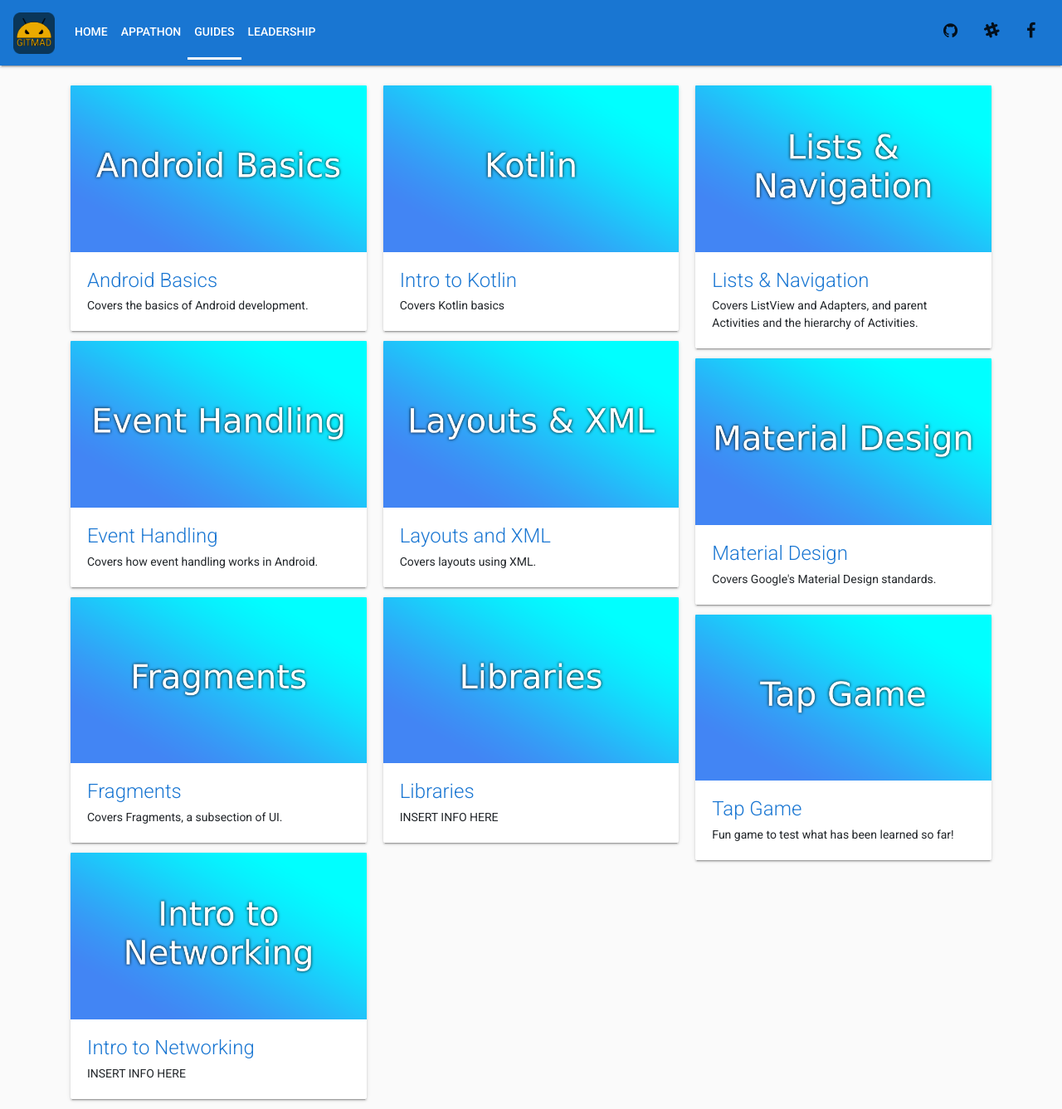
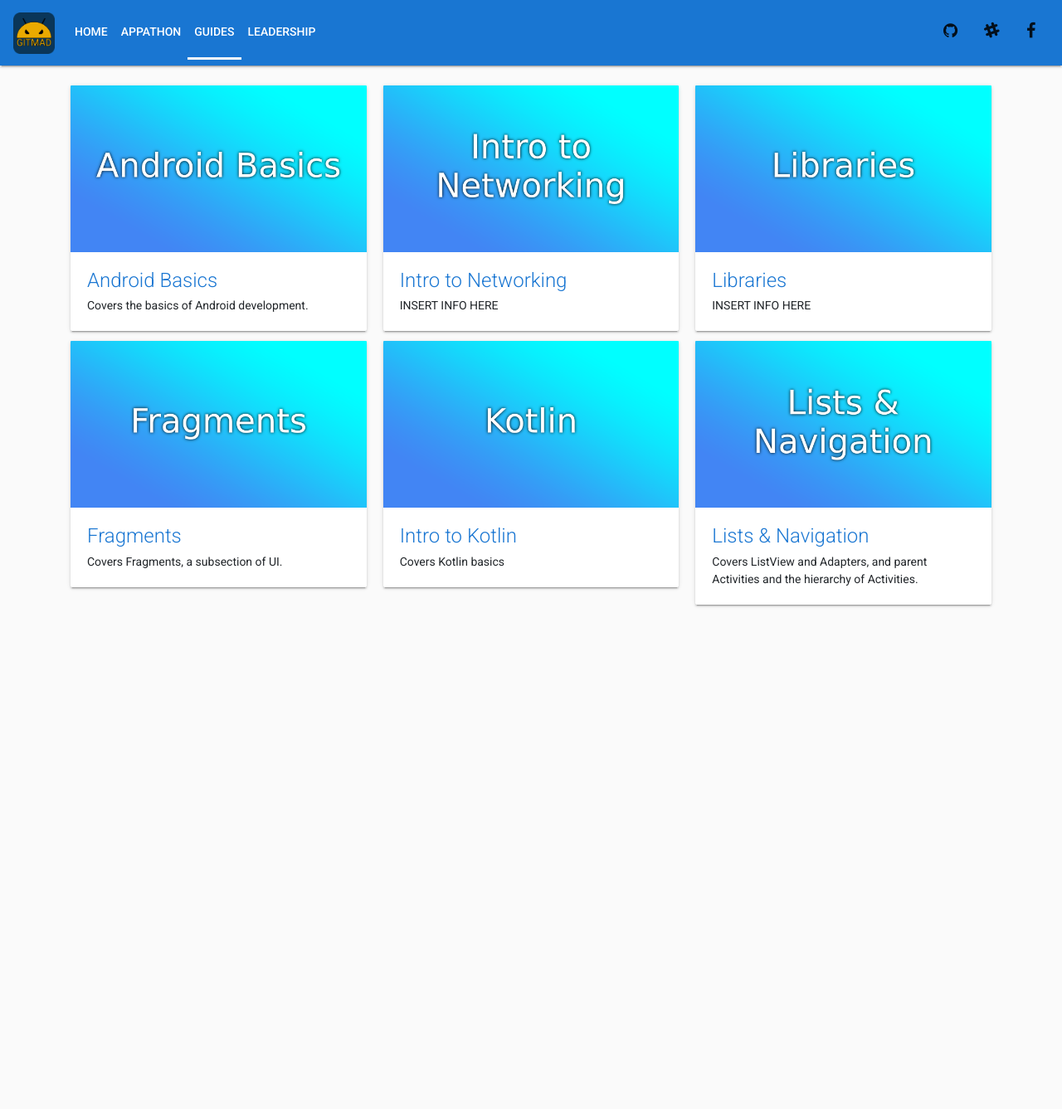
Before and after one commit to git-mad/gitmad.github.io, a Jekyll site: the page built from guides.html, in a window 1280 px wide. Shown: the whole page at 83% size. Built offline with Jekyll 4.4.1, drawn with Linux system fonts in a browser that asks for light colours; nearby versions of some CDN libraries; after the commit the page ends 900 px from its top, so only the background shows below that.

Commit message:
Beginning to update guide links

```diff
--- a/_guides/event_handling.md
+++ /dev/null
@@ -1,13 +0,0 @@
----
-layout: guide
-title: Event Handling
-subtitle: Covers how event handling works in Android.
-thumbnail: /assets/images/guides/3.EventHandling.png
-link: guides/event_handling.html
-slides_url: https://docs.google.com/presentation/d/e/2PACX-1vTr1-PWVR-K4Fbj03pD9p9UhyWO8F1PfJNOPaAWbaZPEOVSbZ4QpQ20t_xtJJJSBC69tg-R78vrfClL/embed
-download_url: https://docs.google.com/presentation/d/1OXvNaeJH6xlE29o7TMsgKKW6a60H7zemITyQpXrRjRI/export/pptx
-
-additional_links:
-  - name: Guide
-    url: https://docs.google.com/document/d/e/2PACX-1vR2VJNU2pPvybOxJK-BzuQ176Dn3y5ud5jYE_UdbNF_MWUcXEmpEpDJITblCawvTTCEh0XHZsW8cray/pub
----
--- a/_guides/tap_game.md
+++ /dev/null
@@ -1,12 +0,0 @@
----
-layout: guide
-title: Tap Game
-subtitle: Fun game to test what has been learned so far!
-thumbnail: /assets/images/guides/4.TapGame.png
-link: guides/tap_game.html
-slides_url: https://docs.google.com/presentation/d/e/2PACX-1vSwzFldW-5lQeUiq_MSQ0KMA4r2Dv_LVz99SaFB8Zq4laeEZ2wbYXcrEC8RiyY7_qcNNiJRvLcEYYrN/embed
-download_url: https://docs.google.com/presentation/d/1-SmnWoNRQTGpGQb_f5eHJ1MVBnclUESVeqdBbOrztMI/export/pptx
-
-additional_links:
-
----
```
Also changed, not shown: _guides/intro_to_networking.md (+2 -2 lines), _guides/layouts.md (deleted, +0 -13 lines), _guides/material_design.md (deleted, +0 -13 lines).
